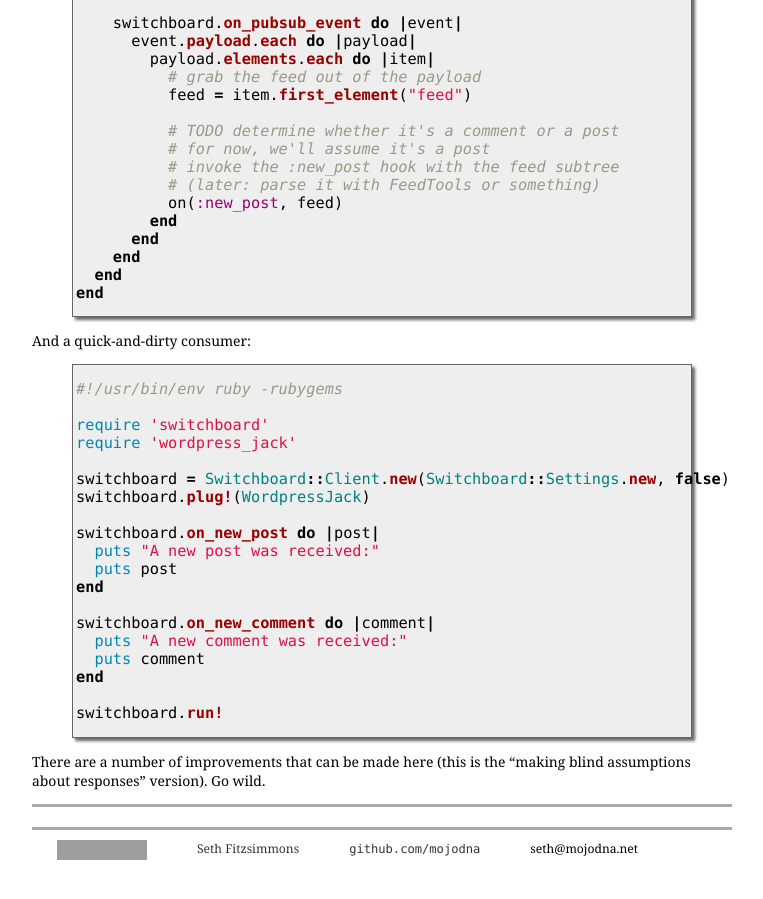
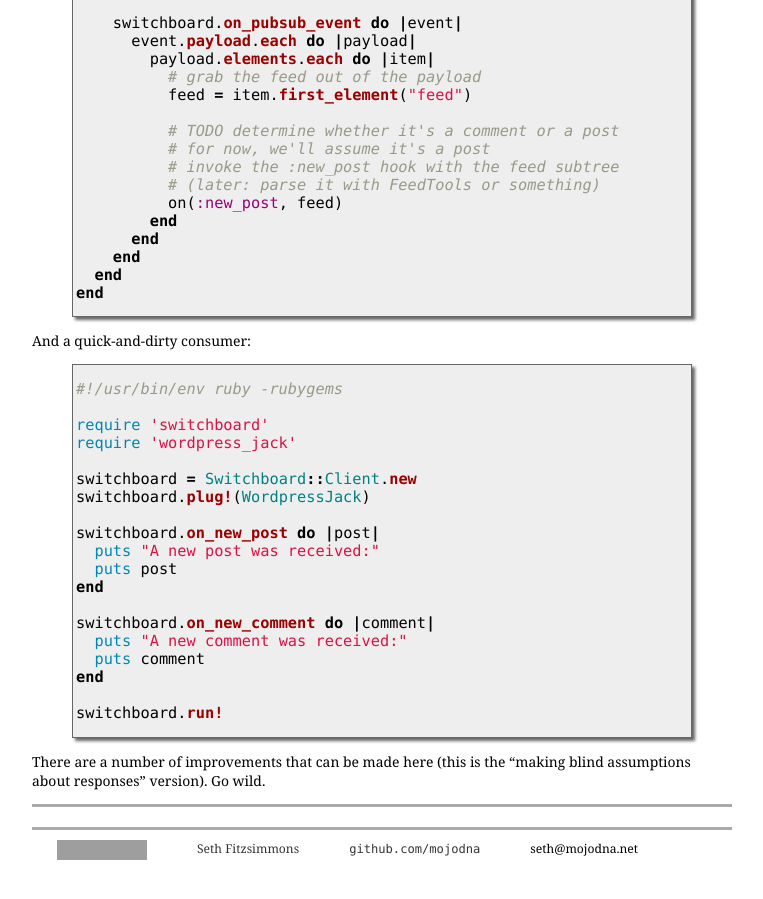
Before and after one commit to mojodna/mojodna.net, a Jekyll site: the page built from _posts/2009-07-21-subscribing-to-wordpress-com-with-switchboard.markdown, in a window 1280 px wide and 900 px high, scrolled down 2295 px. Shown: the whole window, without its empty margins (258-1021 px from the left). Built offline with Jekyll 4.4.1, drawn with Linux system fonts in a browser that asks for light colours; comment, search, counter and statistics services are not loaded; grey boxes are pictures that could not be loaded.

```diff
--- a/_posts/2009-07-21-subscribing-to-wordpress-com-with-switchboard.markdown
+++ b/_posts/2009-07-21-subscribing-to-wordpress-com-with-switchboard.markdown
@@ -165,7 +165,7 @@
 require 'switchboard'
 require 'wordpress_jack'
 
-switchboard = Switchboard::Client.new(Switchboard::Settings.new, false)
+switchboard = Switchboard::Client.new
 switchboard.plug!(WordpressJack)
 
 switchboard.on_new_post do |post|
```
